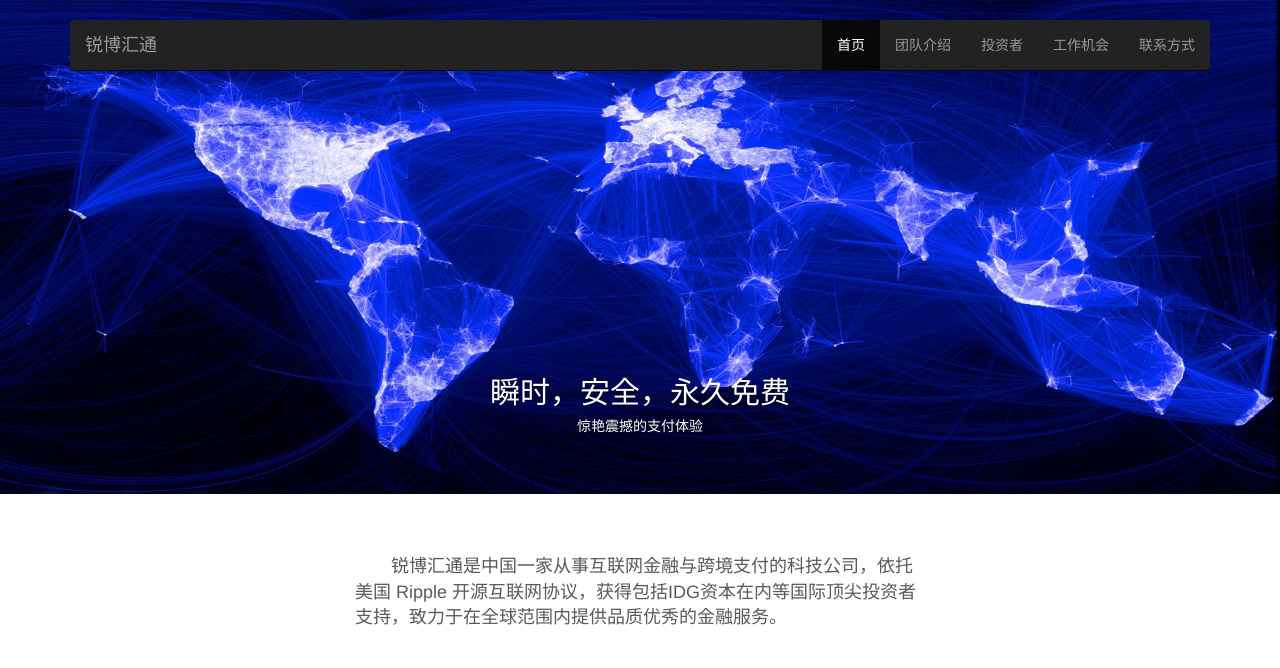
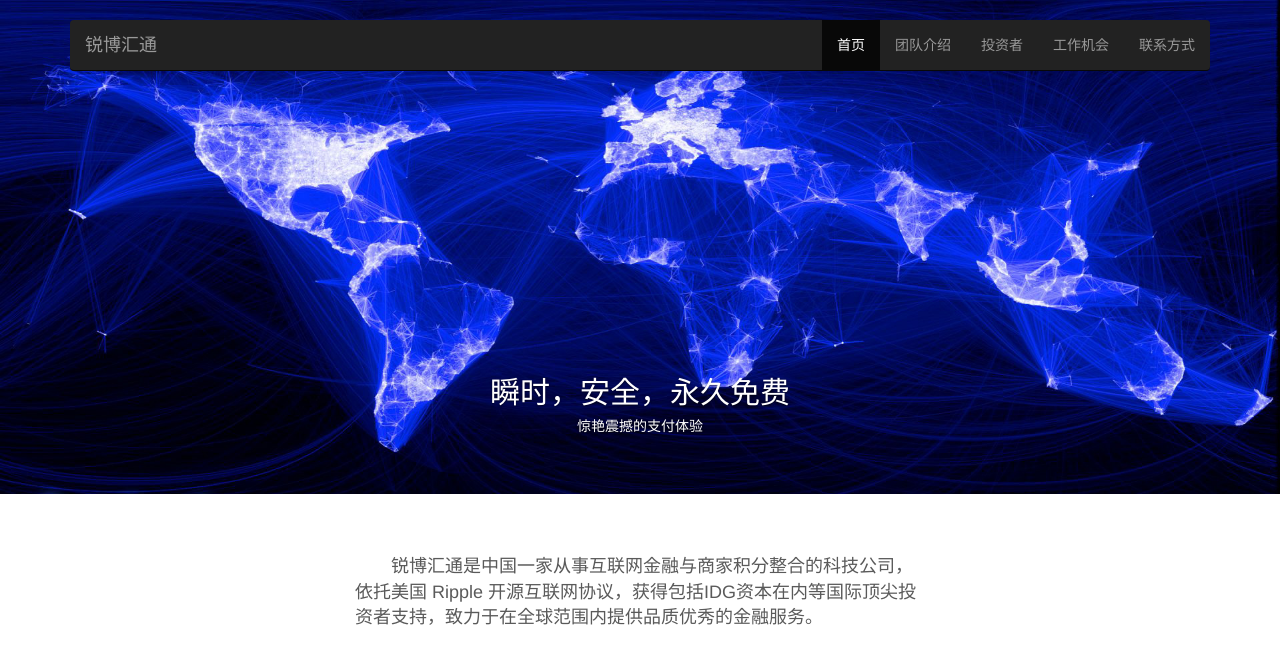
Before and after one commit to lookis/lookis.github.io, a plain HTML site: page index.html in a window 1280 px wide. Shown: the top 668 px of the page. Drawn offline with Linux system fonts and the light colour scheme.

Commit message:
pay -> score

```diff
--- a/index.html
+++ b/index.html
@@ -111,7 +111,7 @@
       <div class="row" style="margin-bottom: 50px;">
         <div class="col-lg-6 col-lg-offset-3">
 <!--           <h2>公司简介</h2> -->
-          <p style="text-align: left; text-indent: 2em; font-size: 18px;">锐博汇通是中国一家从事互联网金融与跨境支付的科技公司，依托美国 Ripple 开源互联网协议，获得包括IDG资本在内等国际顶尖投资者支持，致力于在全球范围内提供品质优秀的金融服务。</p>
+          <p style="text-align: left; text-indent: 2em; font-size: 18px;">锐博汇通是中国一家从事互联网金融与商家积分整合的科技公司，依托美国 Ripple 开源互联网协议，获得包括IDG资本在内等国际顶尖投资者支持，致力于在全球范围内提供品质优秀的金融服务。</p>
         </div>
       </div>
 
```
Also changed, not shown: jobs.html (+1 -1 lines).
